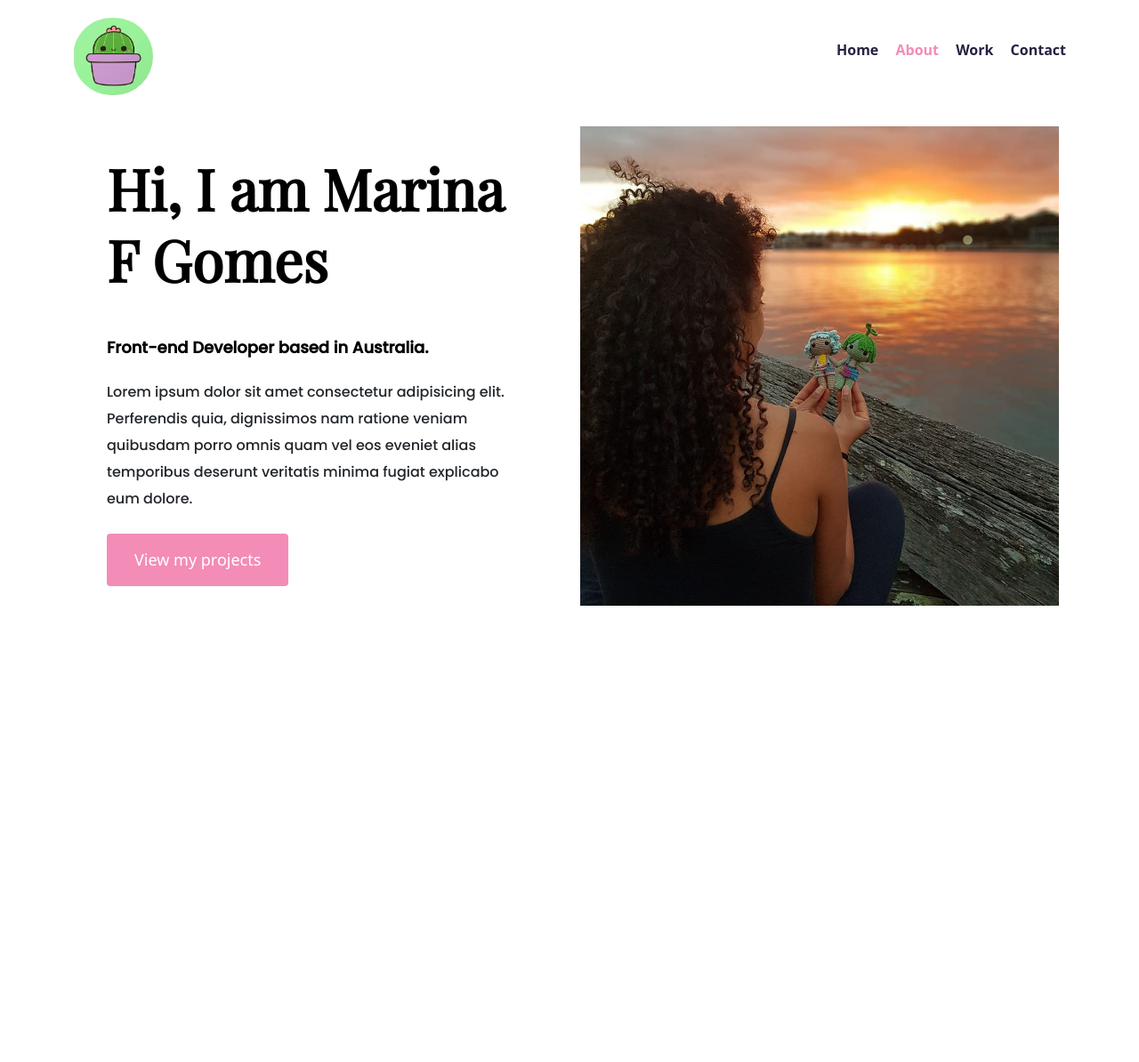
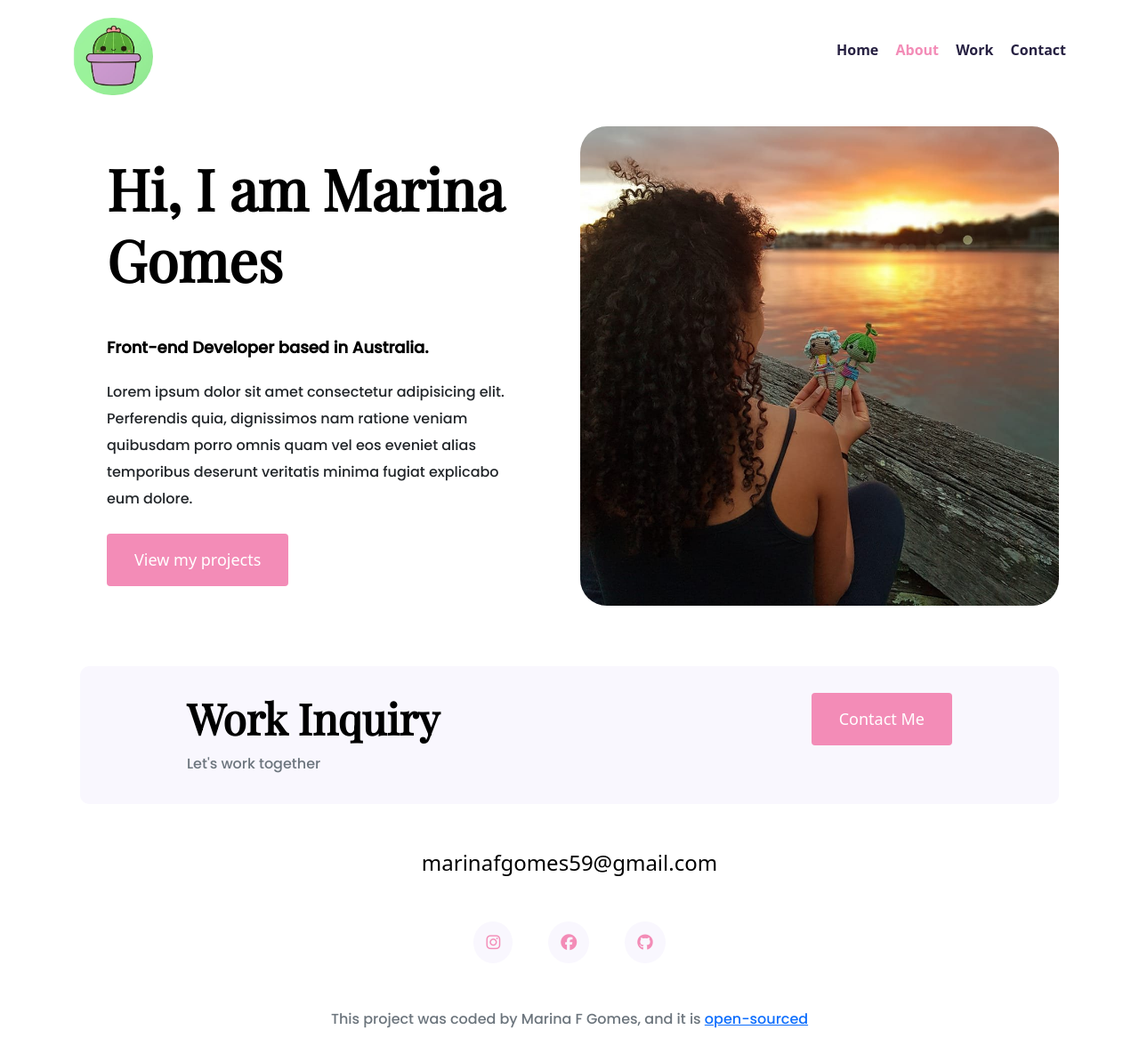
Before and after one commit to Maarinafgg/Portifolio-project, a plain HTML site: page about.html in a window 1280 px wide. Shown: the whole page at 89% size. Before the commit the page ends 800 px from the top, so only its background shows below. Drawn offline with nearby package versions, Linux system fonts and the light colour scheme; a web font is replaced by a local one.

Commit message:
adding meta description, titles and footer for each page

```diff
--- a/about.html
+++ b/about.html
@@ -4,6 +4,11 @@
     <meta charset="UTF-8" />
     <meta http-equiv="X-UA-Compatible" content="IE=edge" />
     <meta name="viewport" content="width=device-width, initial-scale=1.0" />
+    <meta
+      name="description"
+      content="Marina F Gomes is a graduated Logistic Technician with over 10 years of experience in the logistics field. For future plans, she decided to learn coding and become a Developer, based in Australia. Outside, she is also a great artisan, creating amazing crochet pieces and an amazing samba dancer"
+    />
+
     <link
       href="https://cdn.jsdelivr.net/npm/bootstrap@5.1.3/dist/css/bootstrap.min.css"
       rel="stylesheet"
@@ -38,7 +43,9 @@
         </a>
         <ul class="mt-4">
           <li><a href="/" title="Home Page">Home</a></li>
-          <li class="active"><a href="about.html" title="About Marina">About</a></li>
+          <li class="active">
+            <a href="about.html" title="About Marina">About</a>
+          </li>
           <li><a href="work.html" title="Marina's Work">Work</a></li>
           <li><a href="contact.html" title="Contact Marina">Contact</a></li>
         </ul>
@@ -48,7 +55,7 @@
       <div class="row">
         <div class="col-md-6">
           <div class="page-content">
-            <h1 class="mb-5">Hi, I am Marina F Gomes</h1>
+            <h1 class="mb-5">Hi, I am Marina Gomes</h1>
             <h2 class="mb-4">Front-end Developer based in Australia.</h2>
             <p class="mb-4">
               Lorem ipsum dolor sit amet consectetur adipisicing elit.
@@ -57,16 +64,52 @@
               minima fugiat explicabo eum dolore.
             </p>
 
-            <a href="work.html" class="btn btn-branding" title="Marina's Project">View my projects</a>
+            <a
+              href="work.html"
+              class="btn btn-branding"
+              title="Marina's Project"
+              >View my projects</a
+            >
           </div>
         </div>
         <div class="col-md-6">
           <!-- in case I wanna hide the image when is a medium screen just use the class
     d-none d-md-block-->
 
-          <img src="images/minhafoto.jpg" class="img-fluid" alt="picture of Marina holding 2 crochet dolls" />
+          <img
+            src="images/minhafoto.jpg"
+            class="aboutme img-fluid"
+            alt="picture of Marina holding 2 crochet dolls"
+          />
         </div>
       </div>
+      <footer>
+        <div class="contact-box d-flex justify-content-between mb-5">
+          <div>
+            <h4>Work Inquiry</h4>
+            <p class="text-muted">Let's work together</p>
+          </div>
+          <div>
+            <a href="contact.html" class="btn btn-branding"> Contact Me</a>
+          </div>
+        </div>
+        <div class="d-flex justify-content-center mb-5">
+          <a href="mailto:marinafgomes59@gmail.com" class="email-link"
+            >marinafgomes59@gmail.com</a
+          >
+        </div>
+
+        <div class="socialmedia d-flex justify-content-center mb-5">
+          <a href="https://www.instagram.com/maarinafgg/" target="_blank" title="Instagram Profile"
+            ><i class="fab fa-instagram"></i></a
+          ><a href="https://www.facebook.com/marina.gomes.988/" target="_blank" title="Facebook Profile"
+            ><i class="fab fa-facebook"></i></a
+          ><a href="https://github.com/Maarinafgg" target="_blank" title="GitHub Profile"
+            ><i class="fab fa-github"></i
+          ></a>
+        </div>
+        <p class="text-center mt-4 text-muted">This project was coded by Marina F Gomes, and it is <a href="https://github.com/Maarinafgg/Portifolio-project" target="_blank" rel="noopener noreferrer">open-sourced</a></p>
+      </footer>
     </div>
   </body>
 </html>
--- a/style.css
+++ b/style.css
@@ -110,6 +110,9 @@ p{
     max-width: 90px;
     border-radius: 100px;
 }
+.aboutme{
+    border-radius: 30px;
+}
 
 nav{
     padding: 20px 0;
```
Also changed, not shown: contact.html (+31 -0 lines), index.html (+8 -7 lines), work.html (+32 -0 lines).
